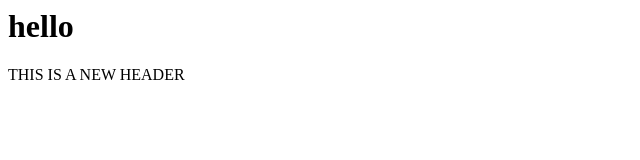
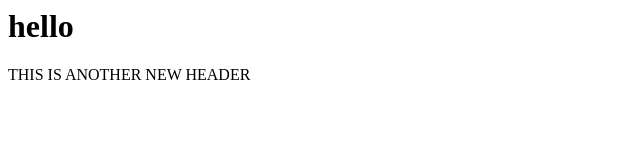
Before and after one commit to aarons2222/gittest, a plain HTML site: page index.html in a window 1280 px wide. Shown: the full height of the page, 0-640 px from the left. Drawn offline with Linux system fonts and the light colour scheme.

Commit message:
ANOTHER NEW HEADER

```diff
--- a/index.html
+++ b/index.html
@@ -1,2 +1,2 @@
 <h1>hello</h1>
-<header>THIS IS A NEW HEADER</header>
+<header>THIS IS ANOTHER NEW HEADER</header>
```
